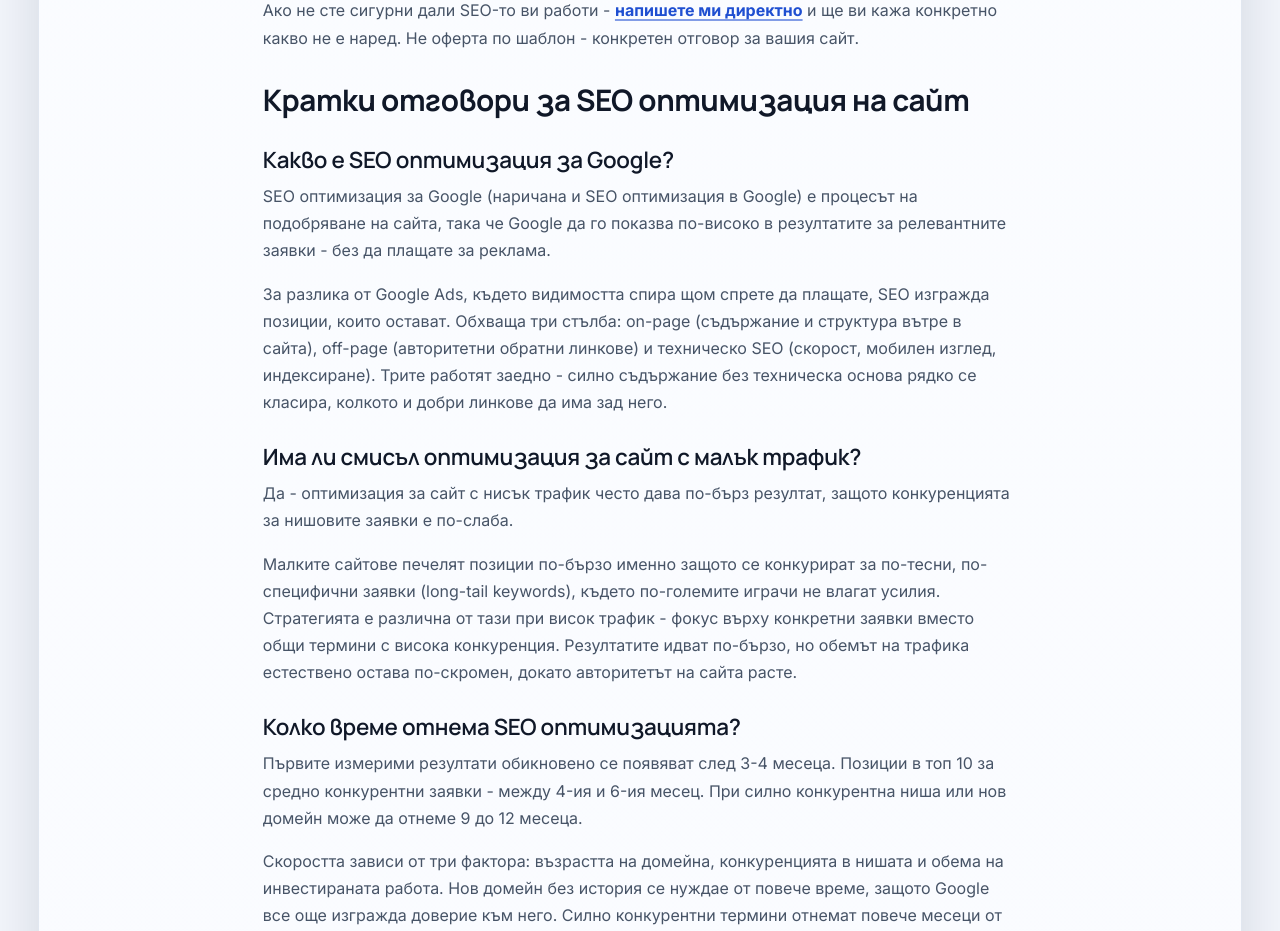
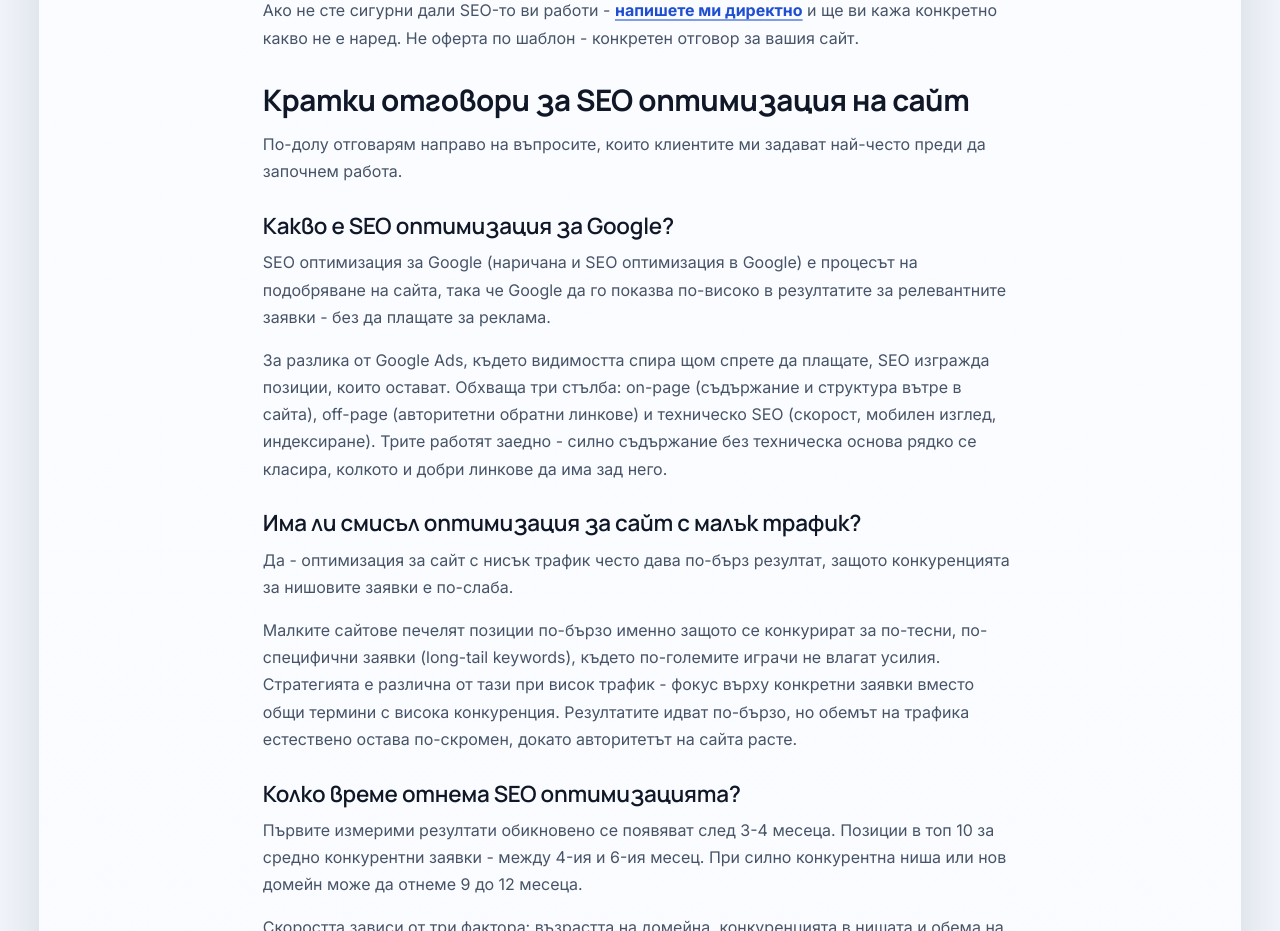
Before and after one commit to inweblife/inweblife, a Next.js app: page /seo-optimizaciya-na-ueb-sait in a window 1280 px wide. Shown: the part 10380-11311 px from the top of the page. Built offline with nearby package versions, Linux system fonts and the light colour scheme; no server answers.

Commit message:
Update seo-optimizaciya-na-ueb-sait.js

```diff
--- a/pages/seo-optimizaciya-na-ueb-sait.js
+++ b/pages/seo-optimizaciya-na-ueb-sait.js
@@ -622,6 +622,10 @@ const SeoOptimizaciya = () => {
 
           <section>
             <h2>Кратки отговори за SEO оптимизация на сайт</h2>
+            <p>
+              По-долу отговарям направо на въпросите, които клиентите ми задават най-често
+              преди да започнем работа.
+            </p>
 
             <h3>Какво е SEO оптимизация за Google?</h3>
             <p>
```
